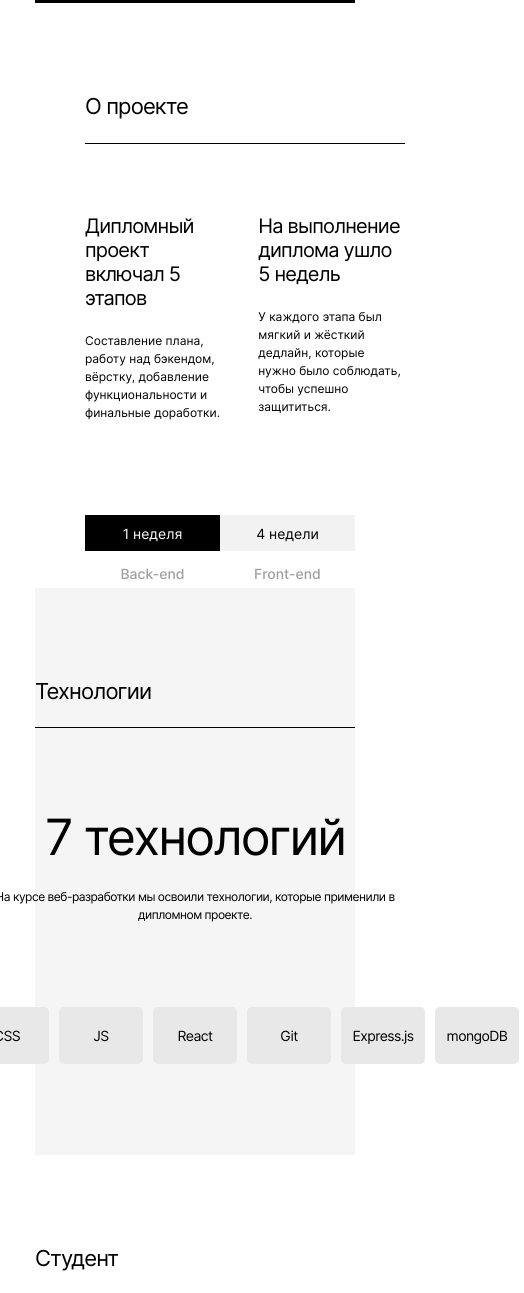
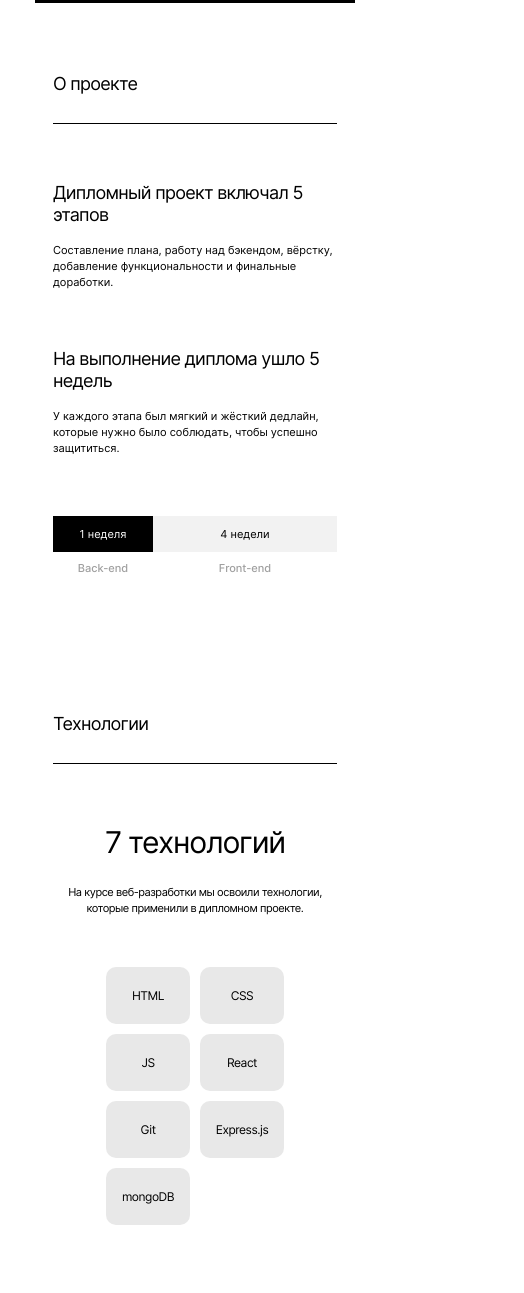
Before and after one commit to SergeyNapiev/movies-explorer-frontend, a React app: page / in a window 390 px wide. Shown: the part 707-2000 px from the top of the page, 524 px wide, since content can reach past the window. Built offline with nearby package versions, Linux system fonts and the light colour scheme.

Commit message:
frontend

```diff
--- a/src/components/AboutMe/AboutMe.css
+++ b/src/components/AboutMe/AboutMe.css
@@ -123,8 +123,10 @@
         line-height: 18px;
         margin: 20px 0 0 0;
     }
+}
 
-
-
-
+@media (max-width: 767px) {
+    .me {
+        max-width: 320px;
+    }
 }
--- a/src/components/AboutProject/AboutProject.css
+++ b/src/components/AboutProject/AboutProject.css
@@ -127,6 +127,7 @@
 
     .about__container {
         padding: 0 0 0 50px;
+        max-width: 668px;
     }
 
     .about__description {
@@ -135,9 +136,6 @@
 
     .about__description:last-child {
         padding: 0 0 0 30px;
-    }
-
-    .about__subtitle {
     }
 
     .about__list {
@@ -159,3 +157,73 @@
         max-width: 528px;
     }
 }
+
+@media (max-width: 767px) {
+    .about {
+        display: flex;
+        flex-direction: column;
+        align-items: center;
+    }
+
+    .about__title {
+        max-width: 284px;
+        margin: 0;
+        padding-top: 70px;
+        font-size: 18px;
+        line-height: 22px;
+        padding-bottom: 28px;
+    }
+
+    .about__container {
+        flex-direction: column;
+        padding: 0;
+        max-width: 284px;
+        align-items: center;
+        justify-content: center;
+    }
+
+    .about__subtitle {
+        margin-top: 60px;
+        font-size: 18px;
+        line-height: 22px;
+    }
+
+    .about__list {
+        font-size: 11px;
+        line-height: 16px;
+        margin: 16px 0 0 0;
+    }
+
+    .about__description:last-child {
+        padding: 0;
+    }
+
+    .about__subtitle:last-of-type {
+        margin-top: 58px;
+    }
+
+    .about__data {
+        max-width: 284px;
+        width: 100%;
+        margin: 60px 0 0 0;
+    }
+
+    .about__column {
+        max-width: 100px;
+    }
+
+    .about__column_last_one {
+        max-width: 528px;
+    }
+
+    .about__time {
+        font-size: 11px;
+        line-height: 13px;
+    }
+
+    .about__tech {
+        font-size: 11px;
+        line-height: 13px;
+        margin: 10px 0 0 0;
+    }
+}
--- a/src/components/NavTab/NavTab.css
+++ b/src/components/NavTab/NavTab.css
@@ -32,3 +32,13 @@
         max-width: 768px;
     }
 }
+
+@media (max-width: 767px) {
+    .navtab__link {
+        font-size: 11px;
+    }
+
+    .navtab__container {
+        width: 214px;
+    }
+}
--- a/src/components/Techs/Techs.css
+++ b/src/components/Techs/Techs.css
@@ -116,3 +116,53 @@
         min-height: 57px;
     }
 }
+
+@media (max-width: 767px) {
+    .techs {
+        height: 651px;
+        background-color: white;
+    }
+
+    .techs__types {
+        max-width: 178px;
+        width: 100%;
+        display: grid;
+        grid-template-columns: repeat(2, 84px);
+        row-gap: 10px;
+        column-gap: 10px;
+        justify-content: flex-start;
+        padding: 51px 0 0 0;
+    }
+
+    .techs__list {
+        width: 84px;
+        min-height: 57px;
+        margin: 0;
+        border-radius: 10px;
+        font-family: Inter;
+        font-size: 12px;
+        line-height: 15px;
+    }
+
+    .techs__title {
+        max-width: 284px;
+        padding-top: 125px;
+        padding-bottom: 20px;
+        font-size: 18px;
+        line-height: 22px;
+        padding-bottom: 28px;
+    }
+
+    .techs__subtitle {
+        font-size: 30px;
+        line-height: 36px;
+        margin: 60px 0 0 0;
+    }
+
+    .techs__description {
+        font-size: 11px;
+        line-height: 16px;
+        max-width: 292px;
+        margin: 24px 0 0 0;
+    }
+}
```
